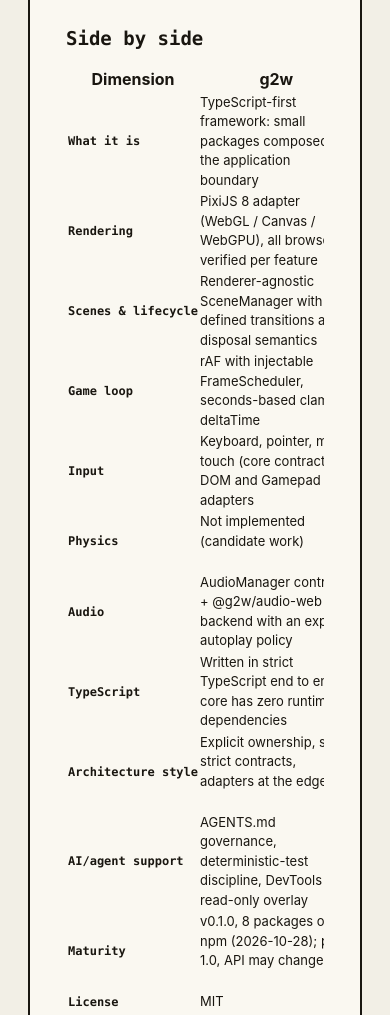
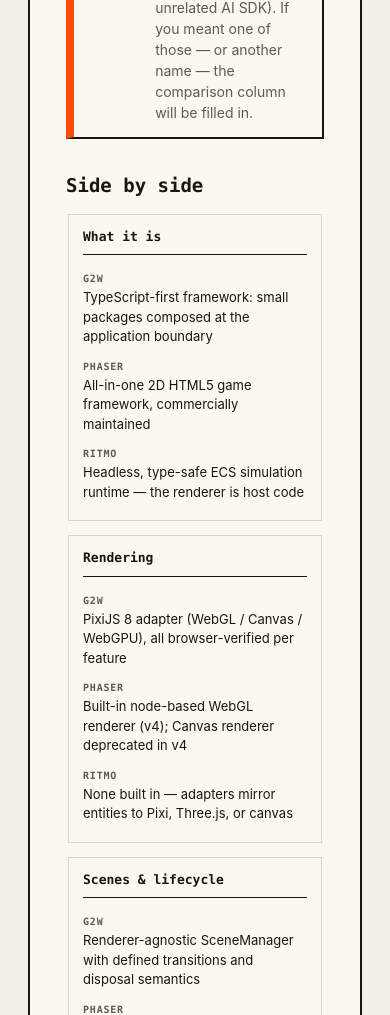
Before and after one commit to AlexanderDev2004/g2w, an Astro site in the folder website/: page /docs/comparison in a window 390 px wide. Shown: the part 919-1934 px from the top of the page. Built offline with nearby package versions, Linux system fonts and the light colour scheme; Astro itself is replaced by a stand-in of ours.

Commit message:
fix(website): restore collapsed spaces before inline tags and make the comparison table stack on mobile
Amp-Thread-ID: https://ampcode.com/threads/T-01a1684a-c394-75f9-9ce6-30e0cdf1b919
Co-authored-by: Amp <amp@ampcode.com>

```diff
--- a/website/src/pages/docs/comparison.astro
+++ b/website/src/pages/docs/comparison.astro
@@ -163,8 +163,8 @@
       <div class="crumb">docs / framework-comparison</div>
       <h1>Framework Comparison</h1>
       <p>
-        A fair, evidence-based look at g2w next to <b>Phaser</b> and
-        <b>Ritmo</b>. Every fact below was verified against official sources on
+        A fair, evidence-based look at g2w next to <b>Phaser</b> and{" "}
+        <b>Ritmo</b>. Every fact below was verified against official sources on{" "}
         {LAST_REVIEWED} and linked in the sources section; cells without
         verifiable evidence say <i>Not verified</i> instead of guessing. If a
         claim here ever conflicts with reality, the source link wins.
@@ -200,10 +200,10 @@
             {rows.map((r) => (
               <tr>
                 <th scope="row">{r.dim}</th>
-                <td>{r.g2w}</td>
-                <td>{r.phaser}</td>
-                <td>{r.ritmo}</td>
-                <td class="na">{r.jixi}</td>
+                <td data-label="g2w">{r.g2w}</td>
+                <td data-label="Phaser">{r.phaser}</td>
+                <td data-label="Ritmo">{r.ritmo}</td>
+                <td class="na" data-label="jixi.js">{r.jixi}</td>
               </tr>
             ))}
           </tbody>
@@ -339,4 +339,51 @@
   .src-list {
     font-size: 13.5px;
   }
+  /* Mobile: stack the comparison table into per-dimension cards so nothing
+     is clipped or hidden behind horizontal scrolling. The jixi.js column is
+     explained by the callout above, so it is omitted here. */
+  @media (max-width: 760px) {
+    .cmp-scroll {
+      overflow-x: visible;
+    }
+    .cmp-table {
+      min-width: 0;
+    }
+    .cmp-table thead {
+      display: none;
+    }
+    .cmp-table tbody tr {
+      display: block;
+      border: 1.5px solid var(--line);
+      background: var(--paper-2);
+      padding: 12px 14px;
+      margin-bottom: 14px;
+    }
+    .cmp-table th[scope="row"] {
+      display: block;
+      white-space: normal;
+      font-size: 13px;
+      border-bottom: 1.5px solid var(--ink);
+      padding-bottom: 8px;
+      margin-bottom: 10px;
+    }
+    .cmp-table td {
+      display: block;
+      padding: 6px 0;
+    }
+    .cmp-table td::before {
+      content: attr(data-label);
+      display: block;
+      font-family: var(--mono);
+      font-size: 10px;
+      font-weight: 700;
+      text-transform: uppercase;
+      letter-spacing: 0.08em;
+      color: var(--ink-60);
+      margin-bottom: 2px;
+    }
+    .cmp-table td.na {
+      display: none;
+    }
+  }
 </style>
--- a/website/src/styles/global.css
+++ b/website/src/styles/global.css
@@ -431,6 +431,7 @@
   border: 1px solid var(--line);
   padding: 1px 5px;
   color: var(--ink);
+  overflow-wrap: anywhere;
 }
 .prose pre {
   overflow-x: auto;
```
Also changed, not shown: website/src/pages/docs/roadmap.astro (+8 -8 lines).
